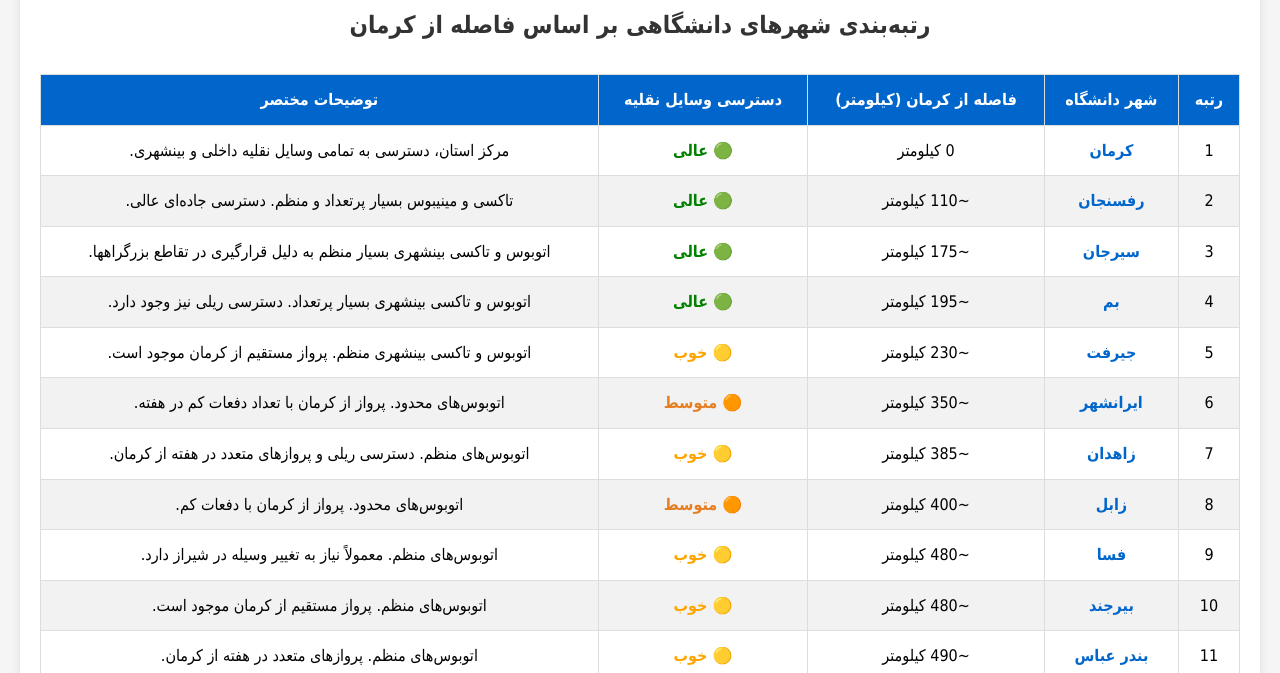
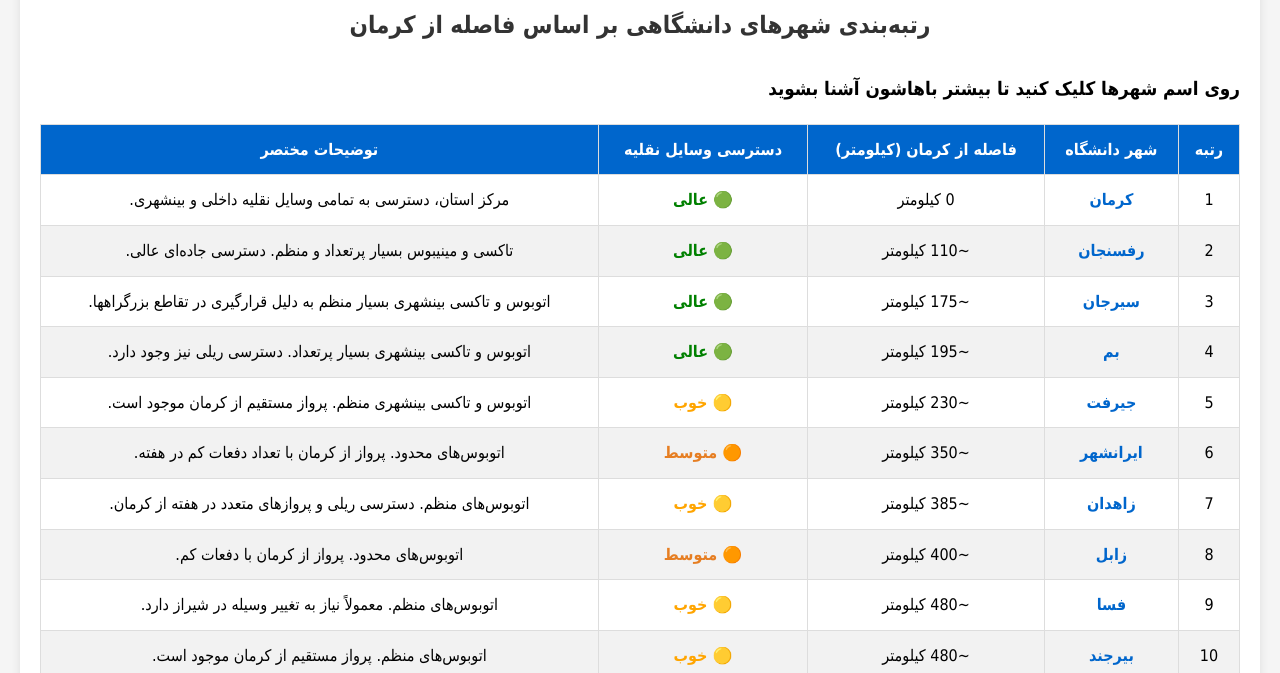
Before and after one commit to ehsanafsharmanesh/distance, a plain HTML site: page index.html in a window 1280 px wide. Shown: the part 127-800 px from the top of the page. Drawn offline with Linux system fonts and the light colour scheme.

Commit message:
index.html

```diff
--- a/index.html
+++ b/index.html
@@ -92,6 +92,7 @@
     <div class="container">
         <h1>آکادمی تحصیلی دکتر احسان افشارمنش</h1>
         <h2>رتبه‌بندی شهرهای دانشگاهی بر اساس فاصله از کرمان</h2>
+        <h3>روی اسم شهرها کلیک کنید تا بیشتر باهاشون آشنا بشوید</h3>
 
         <table>
             <thead>
```
